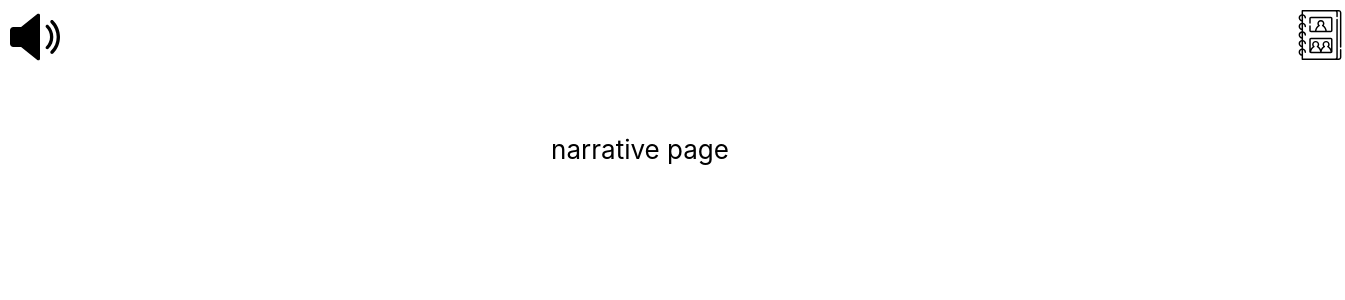
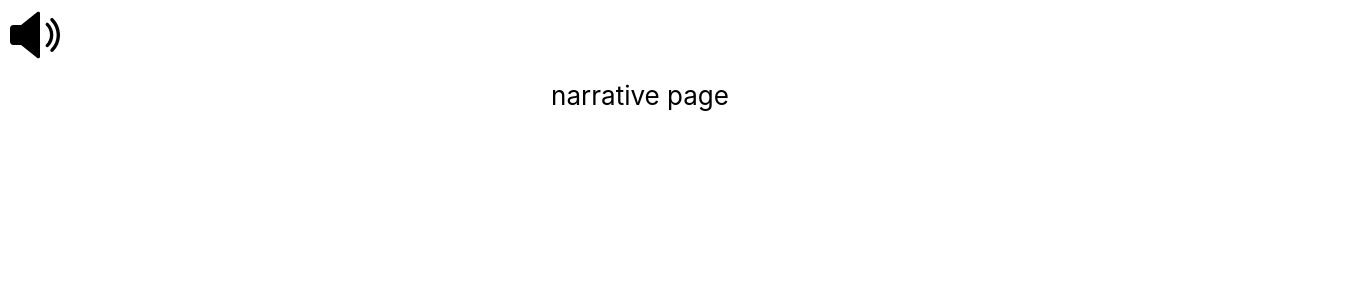
Before and after one commit to emmyc/moving-on, a React (Create React App) app: page /narrative in a window 1280 px wide. Shown: the top 300 px of the page, 1345 px wide, since content can reach past the window. Built offline with nearby package versions, Linux system fonts and the light colour scheme.

Commit message:
deleted yearbook overlap

```diff
--- a/src/App.css
+++ b/src/App.css
@@ -48,5 +48,5 @@ height : 50px;
 align-items: right;
 position:relative;
 right:-10px;
-top:-42px;
+top:10px;
 }
--- a/src/App.js
+++ b/src/App.js
@@ -2,11 +2,9 @@ import React from 'react';
 import './App.css';
 import AudioIcon from './components/AudioIcon';
 import IntroPageWrapper from './components/IntroPage';
-import YearBookIcon from './components/YearBookIcon';
 function App() {
   return (
     <div>
-      <YearBookIcon/>
       <AudioIcon/>
       <header>
         <IntroPageWrapper/>
--- a/src/components/AudioIcon.js
+++ b/src/components/AudioIcon.js
@@ -2,7 +2,7 @@ import React, {useState} from 'react';
 import mute from '../icons/mute.svg';
 import unmute from '../icons/unmute.svg';
 
-//this handles the audio icon, keeping the unmute image as a default and turning to the mute image when its off
+//this handles the audio icon, keeping the unmute image as a default and turning to the mute image when clicked
 function AudioIcon() {
   const [toggle, setToggle]= useState(false);
   const toggler =() => {
--- a/src/components/Narrative.js
+++ b/src/components/Narrative.js
@@ -4,7 +4,9 @@ class Narrative extends React.Component {
     render() {
         return (
             <div className="intro-page">
-                <p>narrative page</p>
+      <header>
+        <p>narrative page</p>
+      </header>
             </div>
         );
     }
--- a/src/components/YearBookIcon.js
+++ /dev/null
@@ -1,18 +0,0 @@
-import React from 'react';
-import yearbookIcon from '../icons/yearbookIcon.svg';
-//this creates a yearbook icon that leads to the yearbook page
-function YearBookIcon() {
-  //takes to the yearbook when clicked
-  function handleClick(e) {
-    e.preventDefault();
-  }
-  return (
-    //yearbook icon
-    <div className="App">
-    <a href="#" onClick={handleClick}>
-        <img className='yearbookIcon' src={yearbookIcon} alt='yearbookIcon'/>
-    </a>
-    </div>
-  );
-}
-export default YearBookIcon;
```
